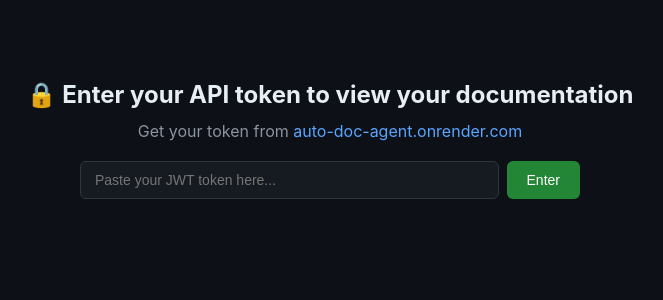
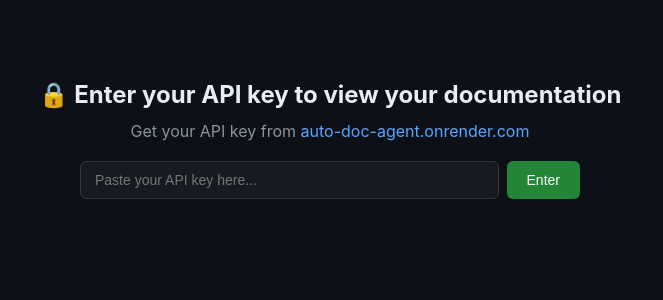
Before and after one commit to JohnyJames9496/auto-doc-agent, a Python web app: template backend/app/templates/dashboard.html in a window 1280 px wide. Shown: the part 62-362 px from the top of the page, without its empty margins (310-973 px from the left). Run offline with Jinja, Linux system fonts and the light colour scheme; the template is opened without the code that fills it, so the values that code supplies are empty.

Commit message:
fix dashboard - remove payload bug, update to API key

```diff
--- a/backend/app/templates/dashboard.html
+++ b/backend/app/templates/dashboard.html
@@ -52,10 +52,10 @@
     </div>
 
     <div id="login-prompt" class="login-prompt" style="display:none;">
-        <h2>🔒 Enter your API token to view your documentation</h2>
-        <p style="color:#8b949e;margin-bottom:16px;">Get your token from <a href="/">auto-doc-agent.onrender.com</a></p>
+        <h2>🔒 Enter your API key to view your documentation</h2>
+        <p style="color:#8b949e;margin-bottom:16px;">Get your API key from <a href="/">auto-doc-agent.onrender.com</a></p>
         <div class="token-input">
-            <input type="text" id="token-input" placeholder="Paste your JWT token here..." />
+            <input type="text" id="token-input" placeholder="Paste your API key here..." />
             <button onclick="loadWithToken()">Enter</button>
         </div>
         <div id="token-error" class="error-msg"></div>
@@ -105,19 +105,13 @@
                     document.getElementById('login-prompt').style.display = 'block';
                     document.getElementById('app-layout').style.display = 'none';
                     if (res.status === 401) {
-                        document.getElementById('token-error').textContent = 'Invalid token. Please try again.';
+                        document.getElementById('token-error').textContent = 'Invalid API key. Please try again.';
                         localStorage.removeItem('autodoc_token');
                     }
                     return false;
                 }
                 const data = await res.json();
                 projects = data.projects;
-
-                // get user email from token
-                try {
-                    const payload = JSON.parse(atob(token.split('.')[1]));
-                    document.getElementById('user-email').textContent = payload.email || '';
-                } catch {}
 
                 document.getElementById('login-prompt').style.display = 'none';
                 document.getElementById('app-layout').style.display = 'flex';
@@ -164,14 +158,12 @@
                     return;
                 }
 
-                // group by file
                 const byFile = {};
                 for (const doc of docs) {
                     if (!byFile[doc.file_path]) byFile[doc.file_path] = [];
                     byFile[doc.file_path].push(doc);
                 }
 
-                // render sidebar files
                 const filesEl = document.getElementById(`files-${projectId}`);
                 filesEl.innerHTML = Object.keys(byFile).map(f => `
                     <div class="file-item" onclick="showFile('${projectId}', '${f.replace(/'/g, "\\'")}')">
@@ -181,7 +173,6 @@
 
                 allDocs[projectId] = byFile;
 
-                // show first file
                 const firstFile = Object.keys(byFile)[0];
                 showFile(projectId, firstFile);
 
--- a/backend/app/templates/index.html
+++ b/backend/app/templates/index.html
@@ -235,7 +235,7 @@
             <button id="submit-btn" onclick="submit()">Login</button>
 
             <div class="token-section" id="token-section">
-                <div class="token-label">✅ Your API Token — paste this into VSCode settings</div>
+                <div class="token-label">✅ Your API Key — paste this into VSCode settings</div>
                 <div class="token-box">
                     <div class="token-value" id="token-value"></div>
                     <button class="copy-btn" onclick="copyToken()">Copy</button>
@@ -247,7 +247,7 @@
                 <h3>How to use</h3>
                 <div class="step">
                     <div class="step-num">1</div>
-                    <div>Login or register above to get your API token</div>
+                    <div>Login or register above to get your API key</div>
                 </div>
                 <div class="step">
                     <div class="step-num">2</div>
@@ -255,7 +255,7 @@
                 </div>
                 <div class="step">
                     <div class="step-num">3</div>
-                    <div>Open VSCode Settings (JSON) and add your token</div>
+                    <div>Open VSCode Settings (JSON) and add your API key</div>
                 </div>
                 <div class="step">
                     <div class="step-num">4</div>
--- a/extension/package.json
+++ b/extension/package.json
@@ -35,10 +35,10 @@
           "default": "https://auto-doc-agent.onrender.com",
           "description": "Backend API URL"
         },
-        "autoDocAgent.jwtToken": {
+        "autoDocAgent.apiKey": {
           "type": "string",
           "default": "",
-          "description": "JWT authentication token from auto-doc-agent.onrender.com/api/docs"
+          "description": "API key from auto-doc-agent.onrender.com from auto-doc-agent.onrender.com/api/docs"
         },
         "autoDocAgent.enabled": {
           "type": "boolean",
```
Also changed, not shown: docs-site/docs/api/authentication.md (+2 -2 lines), docs-site/docs/guides/setup.md (+2 -2 lines), extension/src/apiClient.ts (+3 -4 lines).
